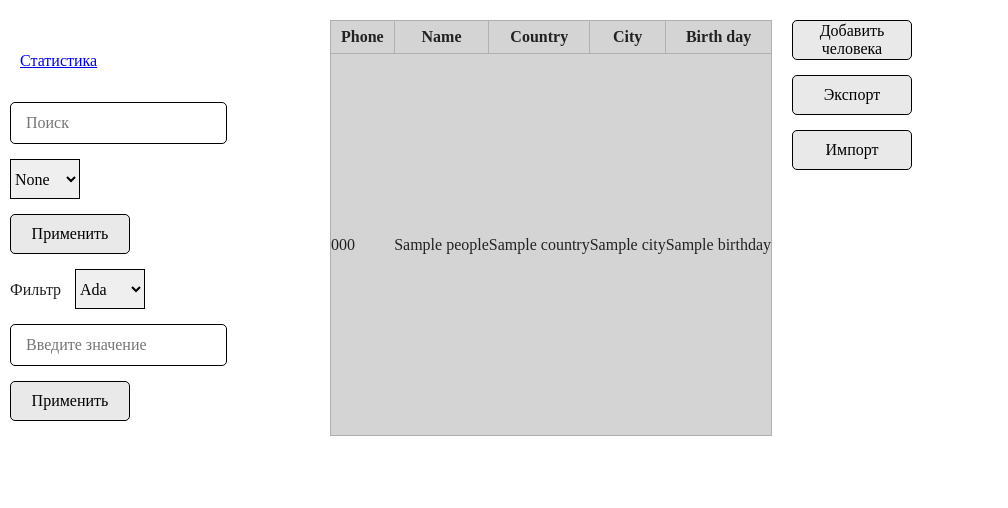
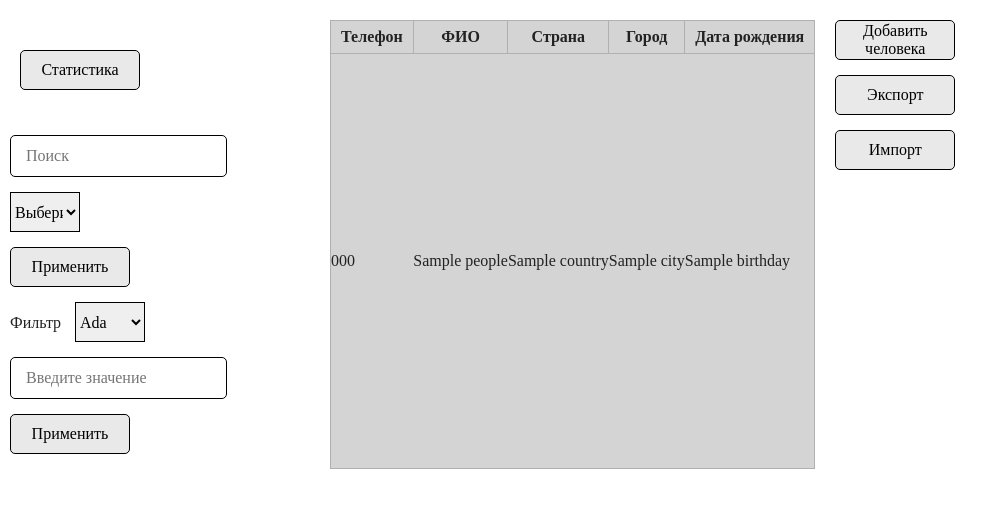
Before and after one commit to moevm/nosql2h20-patients-mongo, a Flask app: template frontend/templates/index.html in a window 1280 px wide. Shown: the top 508 px of the page, without its empty margins (0-1008 px from the left). Run offline with Flask 2, Linux system fonts and the light colour scheme; the template is opened without the code that fills it: most values are stand-ins (such as "Sample title", 1, 10 or a date in 2020).

Commit message:
add search in list of patients

```diff
--- a/frontend/templates/index.html
+++ b/frontend/templates/index.html
@@ -1,4 +1,3 @@
-
 <!doctype html>
 <html class="no-js" lang="">
 
@@ -12,23 +11,24 @@
 </head>
 
 <body>
+
   <div class="wrapper">
     <div class="firstColumn column">
       <div class="stat">
-      <a href="http://localhost:8080/statistic">Статистика</a>
+        <button onclick="location.href='http://localhost:8080/statistic'">Статистика</a>
       </div>
       <form action="" method="post">
         <div class="search" method="get">
-      		<input type="text" placeholder="Поиск" name="input_search" action="">
-      		<select id="searcher" name="searcher" method="post">
-			<option value = "none">None</option>
-        		<option value = "name">Name</option>
-        		<option value = "country">Country</option>
-        		<option value = "city">City</option>
-        		<option value = "phone">Phone</option>
+          <input id="searchTxt" type="text" placeholder="Поиск" name="input_search" action="" onchange="updateTable()">
+          <select id="searcher" name="searcher" method="post" onchange="updateTable()">
+            <option value="none">Выберите атрибут</option>
+            <option value="name">ФИО</option>
+            <option value="country">Страна</option>
+            <option value="city">Город</option>
+            <option value="phone">Телефон</option>
           </select>
       </form>
-      	<button onclick="location.href='http://localhost:8080/add';">Применить</button>
+      <button onclick="location.href='http://localhost:8080';">Применить</button>
     </div>
     <div class="filter">
       <label for="filter">Фильтр</label>
@@ -43,19 +43,19 @@
     </div>
   </div>
   <div class="secondColumn column">
-    <table>
+    <table id="mainTable">
       <thead>
         <tr>
-            <th>Phone</th>
-            <th>Name</th>
-            <th>Country</th>
-	    <th>City</th>
-            <th>Birth day</th>
+          <th>Телефон</th>
+          <th>ФИО</th>
+          <th>Страна</th>
+          <th>Город</th>
+          <th>Дата рождения</th>
         <tr>
       </thead>
       <tbody>
         {% for phone, name, country, city, birthday in people %}
-        <tr onclick="location.href='{{ url_for('card_patient', phone_number=phone) }}';">
+        <tr onclick="location.href='{{ url_for('card_patient', phone_number=phone) }}';" style="cursor: pointer;">
           <td>{{ phone }}</td>
           <td>{{ name }}</td>
           <td>{{ country }}</td>
@@ -71,8 +71,40 @@
       <button>Импорт</button>
     </div>
   </div>
-</div>
 
 </body>
 
 </html>
+<script type="text/javascript">
+  var people = "{{people}}".replace(/&#39;/g, "\"");
+  people = JSON.parse(people);
+  var attributes = ["phone", "name", "country", "city", "birthday"];
+  function updateTable() {
+    var selectSearch = document.getElementById("searcher");
+    var searchAttr = selectSearch.value;
+    var searchTxt = document.getElementById("searchTxt").value;
+    var table = document.getElementById("mainTable").getElementsByTagName('tbody')[0];
+    if (searchAttr == "none" | searchTxt == null) {
+      searchTxt = "";
+      searchAttr = "name"
+    }
+    table.innerHTML = "";
+    for (var i=0; i<people.length; i++) {
+      var ind = attributes.indexOf(searchAttr)
+      patient = people[i];
+      if (patient[ind].includes(searchTxt)) {
+        var newRow = table.insertRow();
+        for (var j = 0; j < 5; j++) {
+
+          // Insert a cell at the end of the row
+          var newCell = newRow.insertCell();
+
+          // Append a text node to the cell
+          var newText = document.createTextNode(patient[j]);
+          newCell.appendChild(newText);
+        }
+
+      }
+    }
+  }
+</script>
```
Lines whose indentation alone changed are shown as unchanged.
